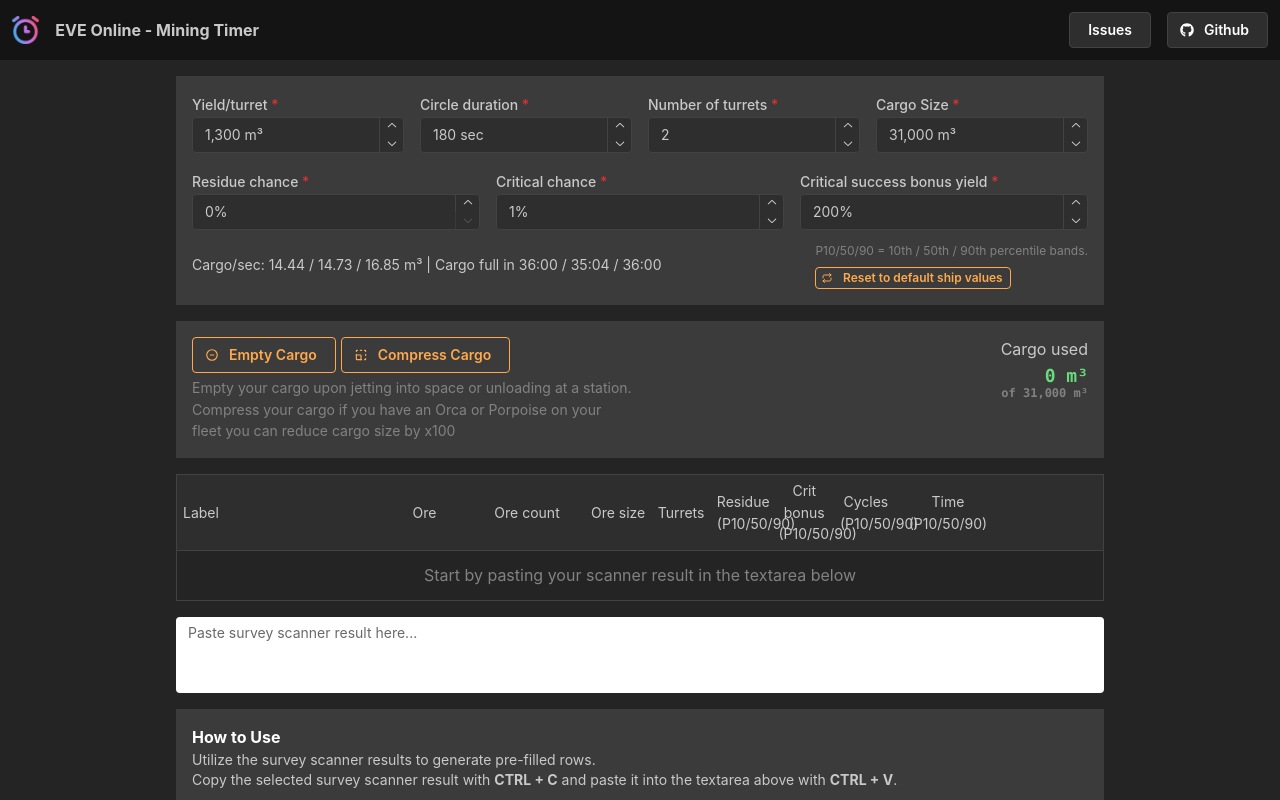
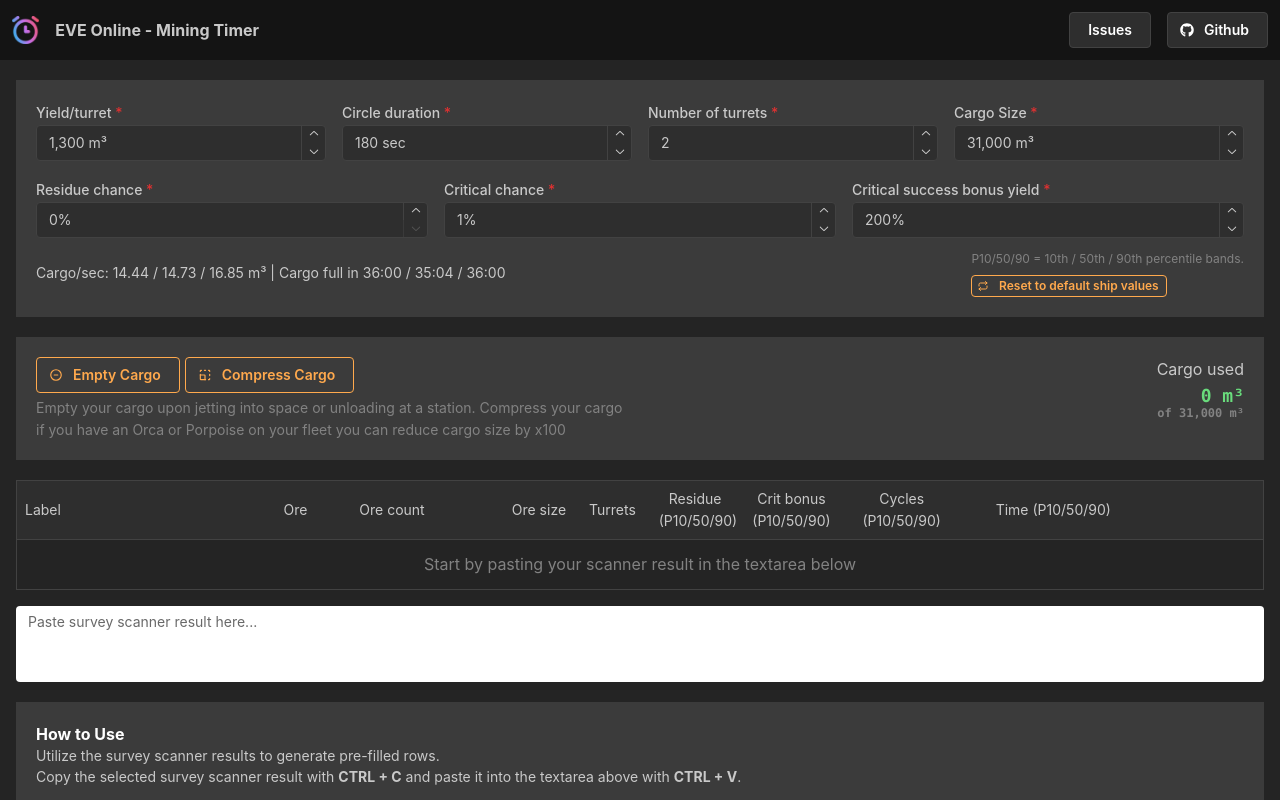
Before and after one commit to wuifdesign/eve-online-mining-timer, a React (Vite) app: page / in a window 1280 px wide. Shown: the top 800 px of the page. Built offline with nearby package versions, Linux system fonts and the light colour scheme.

Commit message:
Resized all sections

```diff
--- a/src/app.tsx
+++ b/src/app.tsx
@@ -29,7 +29,7 @@
   return (
     <MantineProvider forceColorScheme="dark" theme={theme}>
       <Header />
-      <Container>
+      <Container size="xl">
         <ShipConfig />
         <CargoInfo ship={ship} />
         <div style={{ border: '1px solid var(--mantine-color-dark-4)' }}>
--- a/src/components/cargo-info.tsx
+++ b/src/components/cargo-info.tsx
@@ -20,7 +20,7 @@
   }
 
   return (
-    <Box my="md" p="md" bg="dark.5">
+    <Box my="lg" p="lg" bg="dark.5">
       <Grid justify="space-between">
         <Grid.Col span={{ base: 12, md: 6 }} ta={{ base: 'center', md: 'right' }} order={{ base: 1, md: 2 }}>
           <Text>Cargo used</Text>
--- a/src/components/how-to.tsx
+++ b/src/components/how-to.tsx
@@ -3,7 +3,7 @@
 
 export const HowTo: React.FC = () => {
   return (
-    <Box my="md" p="md" bg="dark.5">
+    <Box my="lg" p="lg" bg="dark.5">
       <Text c="white" fw="bold">
         How to Use
       </Text>
--- a/src/components/ore-row-info.tsx
+++ b/src/components/ore-row-info.tsx
@@ -8,17 +8,17 @@
       align="center"
       columns={45}
       gutter="xs"
-      py={5}
-      px={6}
+      py={7}
+      px={8}
       bg="dark.6"
       fz="sm"
       style={{ borderBottom: '1px solid var(--mantine-color-dark-4)' }}
     >
       <Grid.Col span={9}>Label</Grid.Col>
-      <Grid.Col span={6} ta="center">
+      <Grid.Col span={2} ta="center">
         Ore
       </Grid.Col>
-      <Grid.Col span={4} ta="center">
+      <Grid.Col span={5} ta="center">
         Ore count
       </Grid.Col>
       <Grid.Col span={4} ta="right">
@@ -30,13 +30,13 @@
       <Grid.Col span={3} ta="center">
         Residue (P10/50/90)
       </Grid.Col>
-      <Grid.Col span={3} ta="center">
+      <Grid.Col span={4} ta="center">
         Crit bonus (P10/50/90)
       </Grid.Col>
-      <Grid.Col span={3} ta="center">
+      <Grid.Col span={4} ta="center">
         Cycles (P10/50/90)
       </Grid.Col>
-      <Grid.Col span={5} ta="center">
+      <Grid.Col span={7} ta="center">
         Time (P10/50/90)
       </Grid.Col>
     </Grid>
--- a/src/components/ore-row.tsx
+++ b/src/components/ore-row.tsx
@@ -59,11 +59,11 @@
   }
 
   return (
-    <Grid align="center" columns={45} gutter="xs" py={5} px={6} bg={index % 2 !== 0 ? 'dark.6' : undefined}>
-      <Grid.Col visibleFrom="sm" span={9}>
+    <Grid align="center" columns={45} gutter="xs" py={7} px={8} bg={index % 2 !== 0 ? 'dark.6' : undefined}>
+      <Grid.Col visibleFrom="sm" span={8}>
         <TextInput required size="xs" defaultValue={data.name} />
       </Grid.Col>
-      <Grid.Col span={{ base: 8, sm: 6 }}>
+      <Grid.Col span={{ base: 8, sm: 4 }}>
         <Select
           size="xs"
           searchable
@@ -103,13 +103,13 @@
       <Grid.Col span={3} visibleFrom="sm" ff="monospace" fz="xs" ta="center">
         {formatBand(bands.residueTotalBands, { maximumFractionDigits: 1 })}
       </Grid.Col>
-      <Grid.Col span={3} visibleFrom="sm" ff="monospace" fz="xs" ta="center">
+      <Grid.Col span={4} visibleFrom="sm" ff="monospace" fz="xs" ta="center">
         {formatBand(bands.critBonusTotalBands, { maximumFractionDigits: 1 })}
       </Grid.Col>
-      <Grid.Col span={3} visibleFrom="sm" ff="monospace" fz="xs" ta="center">
+      <Grid.Col span={4} visibleFrom="sm" ff="monospace" fz="xs" ta="center">
         {formatBand(bands.cyclesBands, { maximumFractionDigits: 2 })}
       </Grid.Col>
-      <Grid.Col span={5} visibleFrom="sm" ff="monospace" fz="xs" fw="bold" ta="center">
+      <Grid.Col span={7} visibleFrom="sm" ff="monospace" fz="xs" fw="bold" ta="center">
         {formatTimeBand(bands.timeBands)}
       </Grid.Col>
       <Grid.Col span={{ base: 6, sm: 4 }} ff="monospace" fz="sm">
--- a/src/components/ship-config.tsx
+++ b/src/components/ship-config.tsx
@@ -29,7 +29,7 @@
   }
 
   return (
-    <Box my="md" p="md" bg="dark.5">
+    <Box my="lg" p="lg" bg="dark.5">
       <SimpleGrid cols={{ base: 2, sm: 4 }}>
         <NumberInput
           label="Yield/turret"
```
